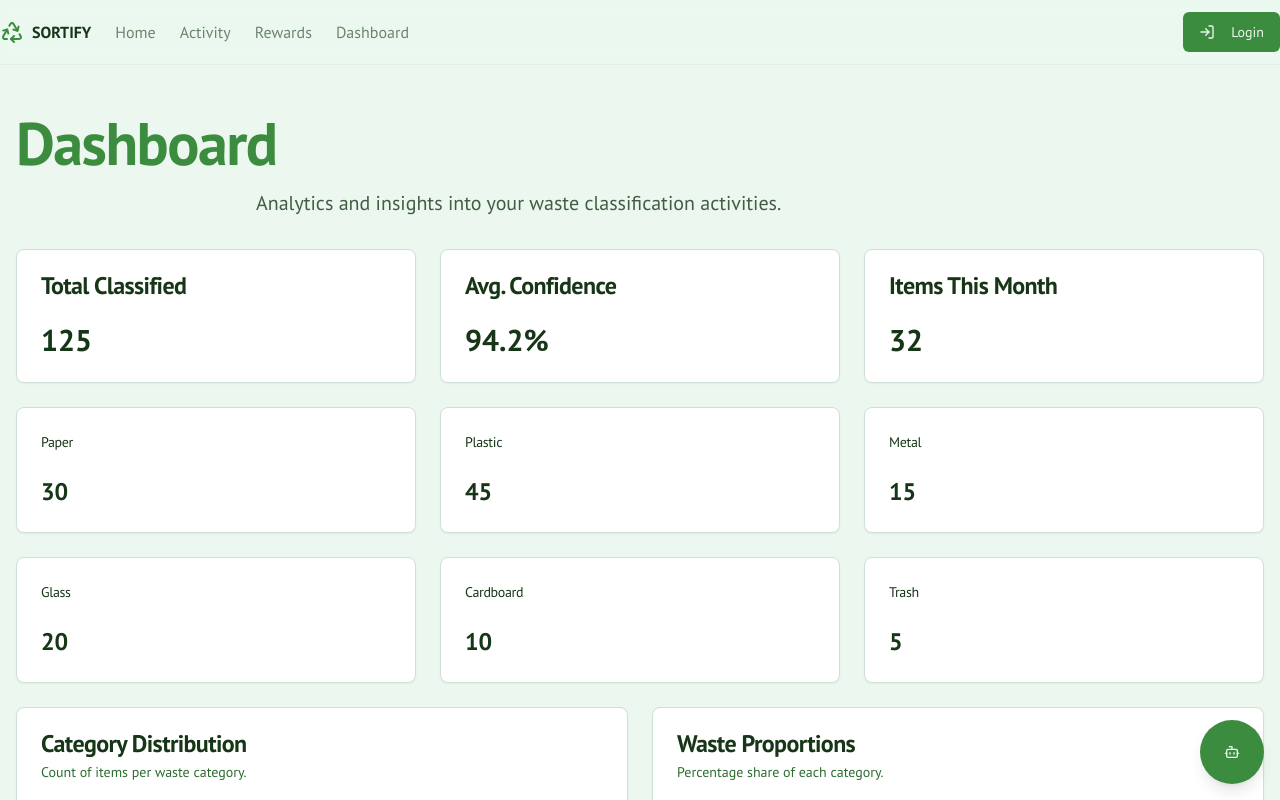
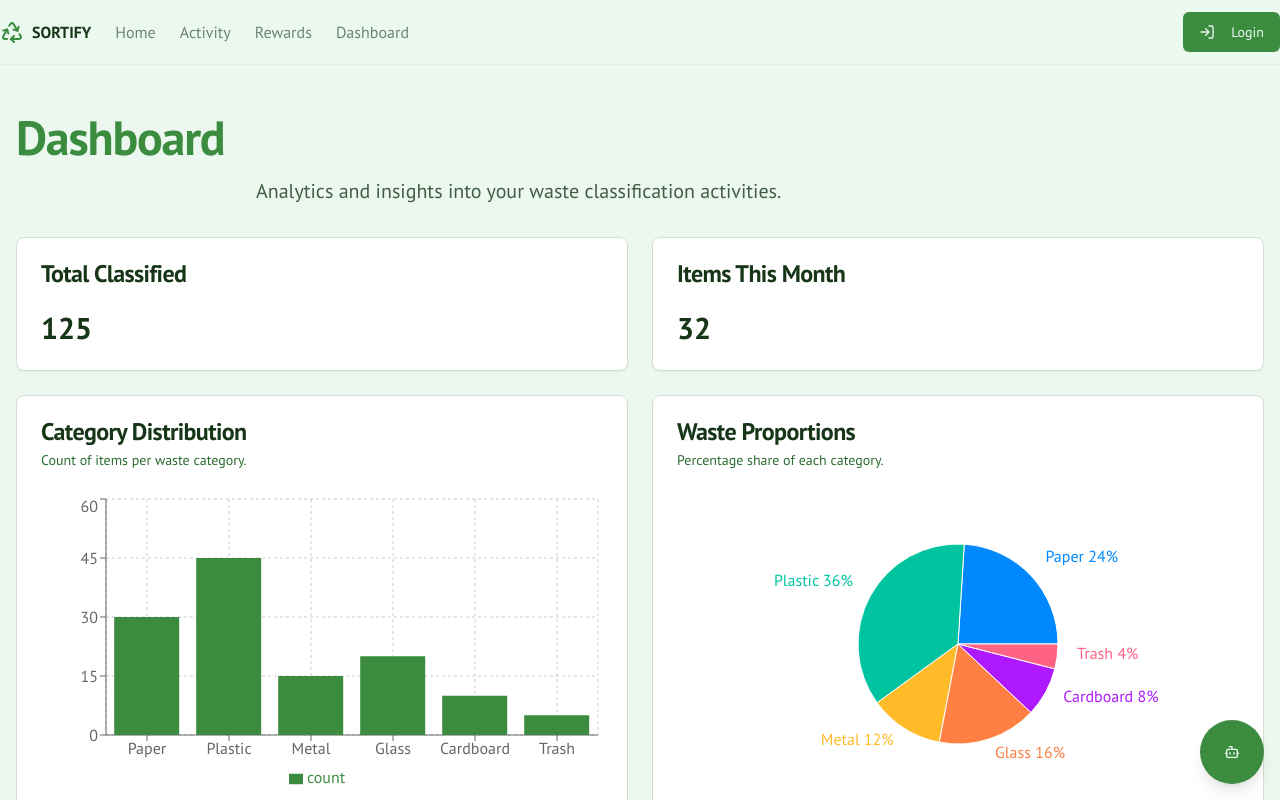
Before and after one commit to kulsumkhan05/Sortify-project, a Next.js app: page /dashboard in a window 1280 px wide. Shown: the top 800 px of the page. Built offline with nearby package versions, Linux system fonts and the light colour scheme.

Commit message:
in the Dashboard page: remove the avg confidence section, and also remov

```diff
--- a/src/app/dashboard/page.tsx
+++ b/src/app/dashboard/page.tsx
@@ -1,10 +1,8 @@
 'use client';
 import { Card, CardContent, CardDescription, CardHeader, CardTitle } from "@/components/ui/card";
 import { BarChart, Bar, XAxis, YAxis, CartesianGrid, Tooltip, Legend, ResponsiveContainer, PieChart, Pie, Cell } from 'recharts';
-import { wasteCategories } from "@/lib/data";
 
 const totalWasteClassified = 125;
-const averageConfidence = 94.2;
 const categoryData = [
     { name: 'Paper', count: 30 },
     { name: 'Plastic', count: 45 },
@@ -20,7 +18,7 @@ export default function DashboardPage() {
     return (
         <div className="container mx-auto px-4 py-8 md:py-12">
             <section className="mb-8">
-                <h1 className="text-4xl font-bold tracking-tight text-primary md:text-5xl lg:text-6xl font-headline">
+                <h1 className="text-3xl font-bold tracking-tight text-primary md:text-4xl lg:text-5xl font-headline">
                     Dashboard
                 </h1>
                 <p className="mx-auto mt-4 max-w-3xl text-lg text-foreground/80 md:text-xl">
@@ -28,7 +26,7 @@ export default function DashboardPage() {
                 </p>
             </section>
 
-            <div className="grid gap-6 grid-cols-1 md:grid-cols-2 lg:grid-cols-3 mb-6">
+            <div className="grid gap-6 grid-cols-1 sm:grid-cols-2 mb-6">
                 <Card>
                     <CardHeader>
                         <CardTitle>Total Classified</CardTitle>
@@ -37,15 +35,7 @@ export default function DashboardPage() {
                         <p className="text-2xl sm:text-3xl font-bold">{totalWasteClassified}</p>
                     </CardContent>
                 </Card>
-                 <Card>
-                    <CardHeader>
-                        <CardTitle>Avg. Confidence</CardTitle>
-                    </CardHeader>
-                    <CardContent>
-                        <p className="text-2xl sm:text-3xl font-bold">{averageConfidence.toFixed(1)}%</p>
-                    </CardContent>
-                </Card>
-                <Card className="md:col-span-2 lg:col-span-1">
+                <Card>
                     <CardHeader>
                         <CardTitle>Items This Month</CardTitle>
                     </CardHeader>
@@ -54,23 +44,6 @@ export default function DashboardPage() {
                     </CardContent>
                 </Card>
             </div>
-
-            <div className="grid grid-cols-2 sm:grid-cols-3 gap-6 mb-6">
-                {Object.values(wasteCategories).map(cat => {
-                    const data = categoryData.find(d => d.name === cat.name);
-                    return (
-                         <Card key={cat.id}>
-                            <CardHeader>
-                                <CardTitle className="text-sm font-medium">{cat.name}</CardTitle>
-                            </CardHeader>
-                            <CardContent>
-                                <p className="text-xl sm:text-2xl font-bold">{data?.count || 0}</p>
-                            </CardContent>
-                        </Card>
-                    )
-                })}
-            </div>
-
 
             <div className="grid gap-6 grid-cols-1 lg:grid-cols-2">
                 <Card>
```
